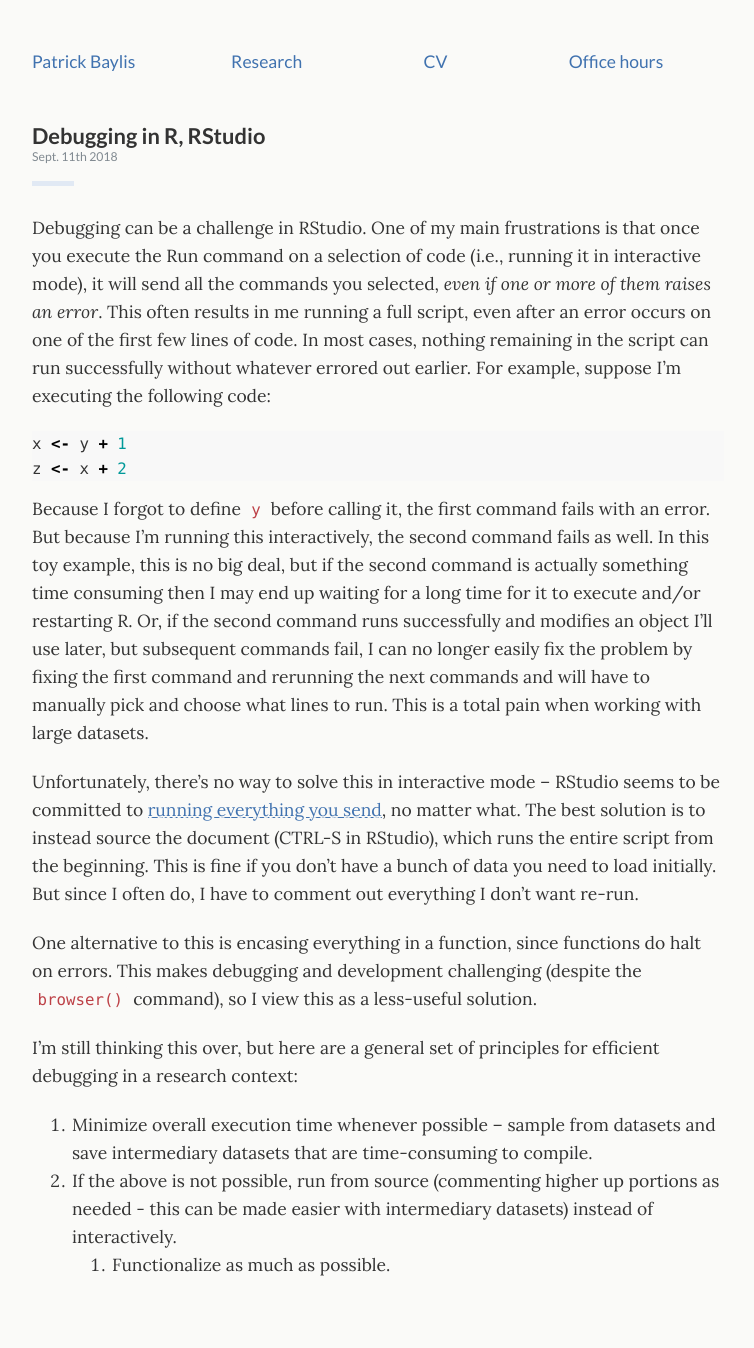
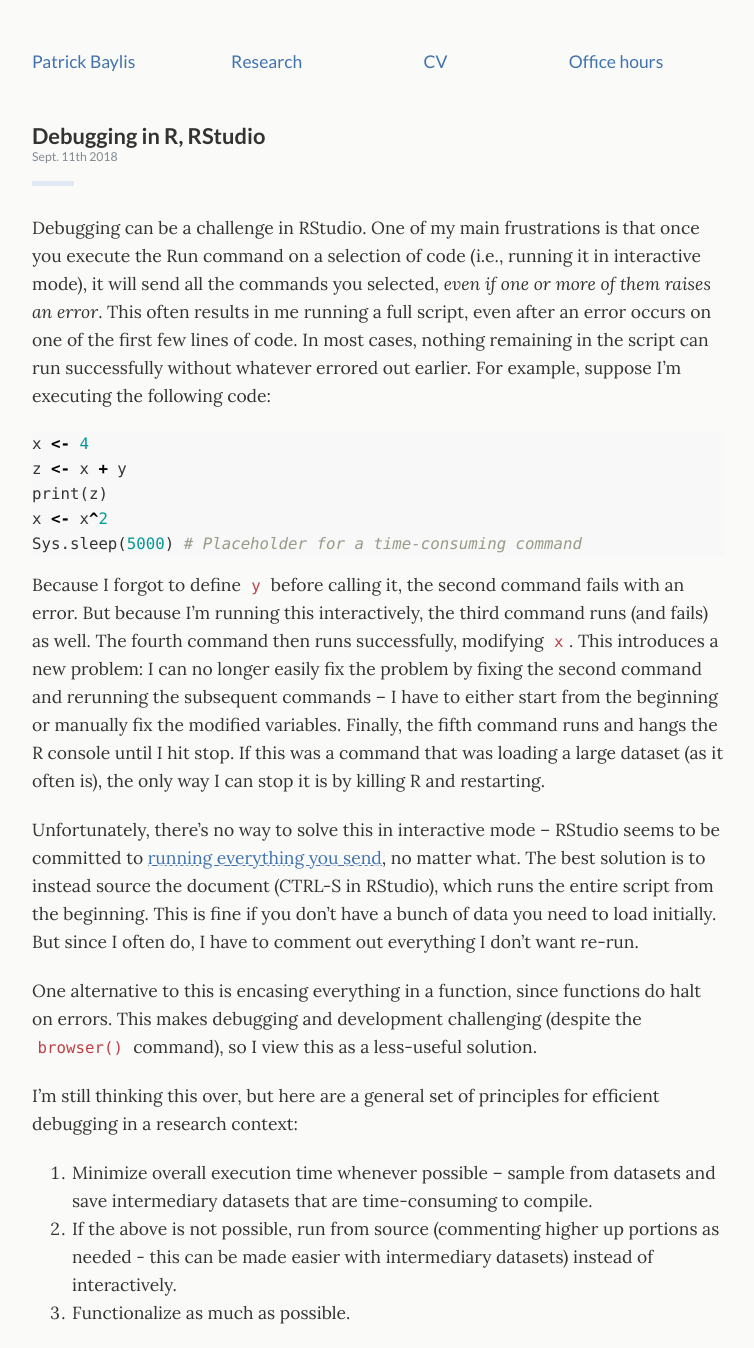
Before and after one commit to pbaylis/pbaylis.github.io, a Jekyll site: the page built from _posts/2018-09-14-rstudio-debugging.md, in a window 1280 px wide. Shown: the whole page, without its empty margins (262-1016 px from the left). Built offline with Jekyll 4.4.1, drawn with Linux system fonts in a browser that asks for light colours; before the commit the page ends 1300 px from its top, so only the background shows below that.

Commit message:
clarifying updates to debugging post to make example more illustrative

````diff
--- a/_posts/2018-09-14-rstudio-debugging.md
+++ b/_posts/2018-09-14-rstudio-debugging.md
@@ -8,11 +8,14 @@
 Debugging can be a challenge in RStudio. One of my main frustrations is that once you execute the Run command on a selection of code (i.e., running it in interactive mode), it will send all the commands you selected, _even if one or more of them raises an error_. This often results in me running a full script, even after an error occurs on one of the first few lines of code. In most cases, nothing remaining in the script can run successfully without whatever errored out earlier. For example, suppose I'm executing the following code:
 
 ```r
-x <- y + 1
-z <- x + 2
+x <- 4
+z <- x + y
+print(z)
+x <- x^2
+Sys.sleep(5000) # Placeholder for a time-consuming command
 ```
 
-Because I forgot to define `y` before calling it, the first command fails with an error. But because I'm running this interactively, the second command fails as well. In this toy example, this is no big deal, but if the second command is actually something time consuming then I may end up waiting for a long time for it to execute and/or restarting R. Or, if the second command runs successfully and modifies an object I'll use later, but subsequent commands fail, I can no longer easily fix the problem by fixing the first command and rerunning the next commands and will have to manually pick and choose what lines to run. This is a total pain when working with large datasets.
+Because I forgot to define `y` before calling it, the second command fails with an error. But because I'm running this interactively, the third command runs (and fails) as well. The fourth command then runs successfully, modifying `x`. This introduces a new problem: I can no longer easily fix the problem by fixing the second command and rerunning the subsequent commands -- I have to either start from the beginning or manually fix the modified variables. Finally, the fifth command runs and hangs the R console until I hit stop. If this was a command that was loading a large dataset (as it often is), the only way I can stop it is by killing R and restarting.
 
 Unfortunately, there's no way to solve this in interactive mode -- RStudio seems to be committed to [running everything you send](https://stackoverflow.com/questions/42256291/make-execution-stop-on-error-in-rstudio-interactive-r-session), no matter what. The best solution is to instead source the document (CTRL-S in RStudio), which runs the entire script from the beginning. This is fine if you don't have a bunch of data you need to load initially. But since I often do, I have to comment out everything I don't want re-run.
 
@@ -21,4 +24,4 @@
 I'm still thinking this over, but here are a general set of principles for efficient debugging in a research context:
 1. Minimize overall execution time whenever possible -- sample from datasets and save intermediary datasets that are time-consuming to compile.
 2. If the above is not possible, run from source (commenting higher up portions as needed - this can be made easier with intermediary datasets) instead of interactively.
-    1. Functionalize as much as possible.
+3. Functionalize as much as possible.
````
